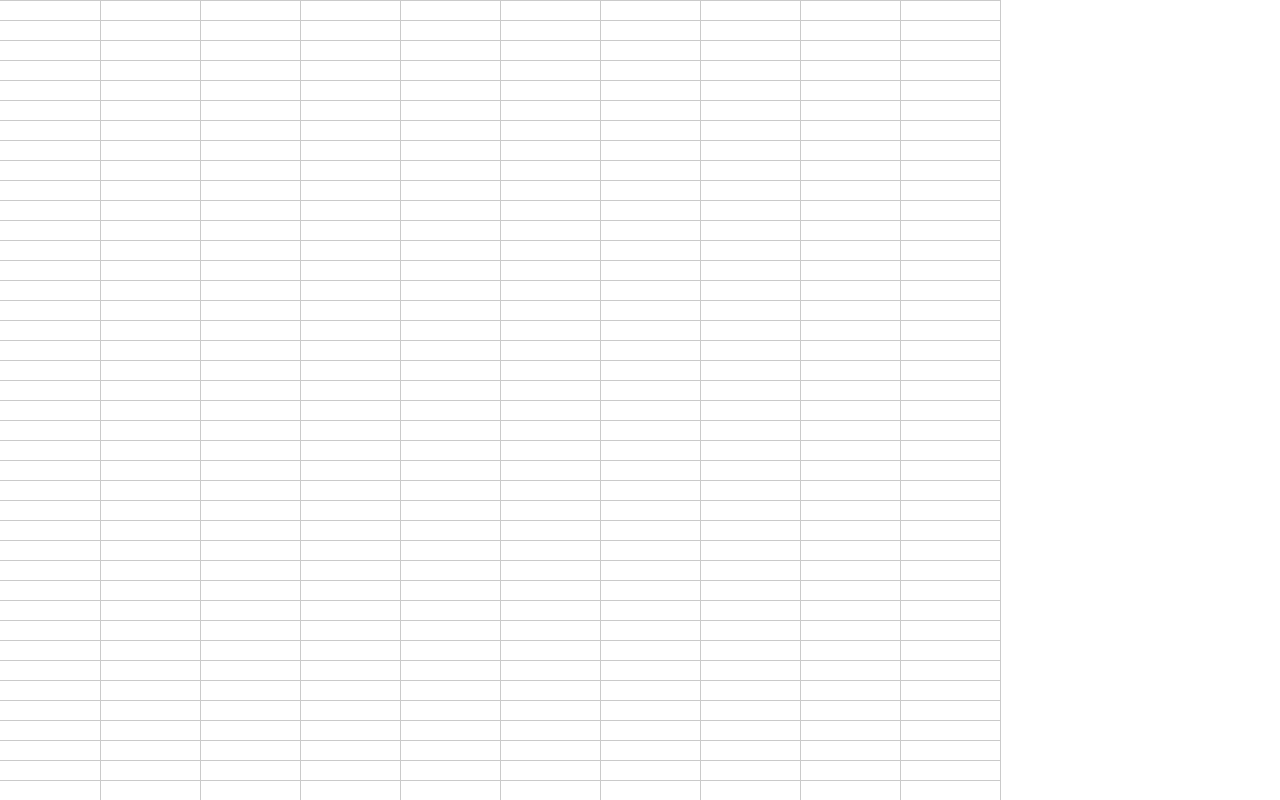
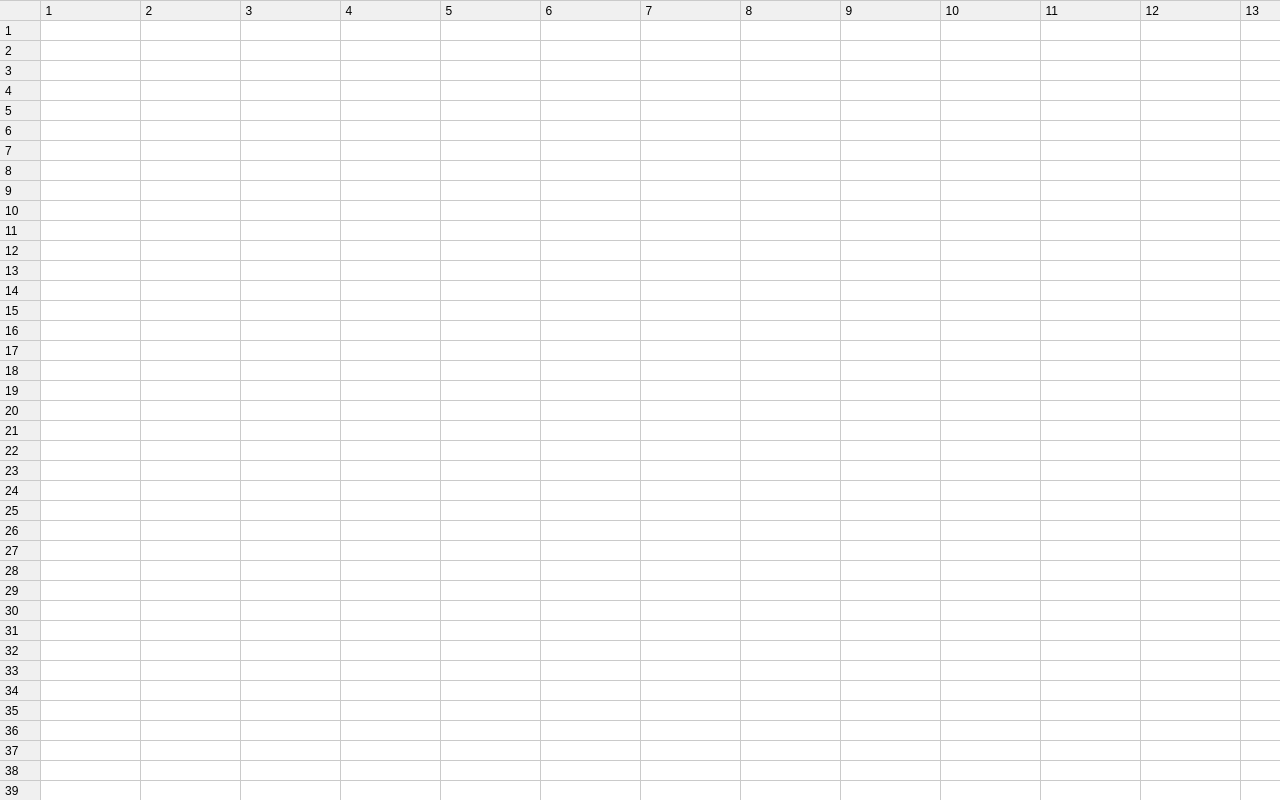
Before and after one commit to mmcdevi1/spreadsheets, a React (Create React App) app in the folder client/: page / in a window 1280 px wide. Shown: the top 800 px of the page. Built offline with nearby package versions, Linux system fonts and the light colour scheme.

Commit message:
basic spreadsheet functionality complete

```diff
--- a/client/src/App.css
+++ b/client/src/App.css
@@ -1,3 +1,7 @@
+body {
+  font-size: 12px;
+}
+
 .App {
   text-align: center;
 }
@@ -33,7 +37,7 @@ td {
   position: relative;
   /*display: inline-block;*/
   box-sizing: border-box;
-  width: 100px;
+  min-width: 100px;
   height: 20px;
   margin: 0;
   padding: 0;
@@ -43,11 +47,20 @@ td {
   overflow: hidden;
   text-overflow: ellipsis;
   white-space: nowrap;
-  cursor: cell
+  cursor: cell;
 }
 
 td.selected {
-  border: 2px solid blue;
+  border: 2px solid #0bc3e2;
+}
+
+td.read-only,
+td.col-read-only {
+  background: #f0f0f0;
+}
+
+td.col-read-only {
+  min-width: 40px;
 }
 
 td span {
@@ -57,6 +70,7 @@ td span {
 td input {
   width: 100%;
   box-sizing: inherit;
+  padding-left: 2px;
 }
 
 table {
@@ -68,3 +82,7 @@ input {
   outline: none;
   border: none;
 }
+
+.table-outer-wrapper {
+  overflow-x: scroll;
+}
--- a/client/src/App.js
+++ b/client/src/App.js
@@ -1,9 +1,18 @@
 import React from 'react';
 import Spreadsheet from './containers/Spreadsheet';
+import { LEFT_KEY, UP_KEY, RIGHT_KEY, DOWN_KEY, SPACE_KEY } from './keys';
 
 import './App.css';
 
 class App extends React.Component {
+  componentDidMount () {
+    window.addEventListener("keydown", function(e) {
+      if([LEFT_KEY, UP_KEY, RIGHT_KEY, DOWN_KEY].includes(e.keyCode)) {
+        e.preventDefault();
+      }
+    }, false);
+  }
+
   render () {
     return (
       <Spreadsheet />
--- a/client/src/components/Cell.js
+++ b/client/src/components/Cell.js
@@ -5,7 +5,21 @@ class Cell extends React.Component {
     super (props)
 
     this.state = {
-      value: ''
+      value: '',
+    }
+  }
+
+  componentDidMount () {
+    if (this.props.column === 0 && this.props.row > 0) {
+      this.setState({
+        value: this.props.row
+      })
+    }
+
+    if (this.props.row === 0 && this.props.column > 0) {
+      this.setState({
+        value: this.props.column
+      })
     }
   }
 
@@ -17,34 +31,76 @@ class Cell extends React.Component {
 
   onEnterKeyPress = (e, row, col) => {
     if (e.charCode === 13) {
-      this.props.editable(row, col)
+      this.props.toggleEditable(row, col)
+      this.props.toggleSelected(row + 1, col)
+    }
+
+    // if (e.charCode === 39) {
+    //   this.props.toggleSelected(row + 1, col)
+    // }
+
+  }
+
+  // test = () => {
+  //   const { row, column, isEditable, toggleSelected, toggleEditable, isSelected } = this.props;
+  //   document.addEventListener('keydown', function (e) {
+  //     if (e.keyCode === 39) {
+  //       console.log(e.keyCode)
+  //       toggleSelected(row, column + 1)
+  //     }
+  //   })
+  // }
+
+  renderCell () {
+    const {
+      row,
+      column,
+      isEditable,
+      isSelected,
+      toggleSelected
+    } = this.props;
+
+    const { value } = this.state;
+
+    switch (isEditable) {
+      case true:
+        return (
+          <input onChange={(e) => this.onChangeEvent(e)} autoFocus type="text" value={value} tabIndex="0" />
+        );
+      default:
+        return (
+          <span>{value}</span>
+        )
     }
   }
 
-  renderCell () {
-    const { row, column, isEditable, editable } = this.props;
-    const { value } = this.state;
-    let cell;
+  selectedClass () {
+    return 'cell' + ( this.props.isSelected ? ' selected' : '' )
+  }
 
-    if (isEditable) {
-      cell = <input onChange={(e) => this.onChangeEvent(e)} autoFocus type="text" value={value} />
-    } else {
-      cell = <span>{value}</span>
-    }
+  editableClass () {
+    return this.selectedClass() + ( this.props.isEditable ? ' editable' : '' )
+  }
 
-    return cell;
+  readOnlyClass (row) {
+    return this.editableClass() + ( row === 0  ? ' read-only' : '' );
+  }
+
+  defineClasses (row, col) {
+    return this.readOnlyClass(row) + ( col === 0  ? ' col-read-only' : '' );
   }
 
   render () {
-    const { row, column, isEditable, editable } = this.props;
+    const { row, column, isEditable, toggleSelected, toggleEditable, isSelected } = this.props;
 
     return (
       <td
-        className={isEditable ? 'selected editing' : ''}
+        className={this.defineClasses(row, column)}
         data-row={row}
         data-column={column}
-        onClick={() => editable(row, column)}
-        onBlur={() => editable(row, column)}
+        onClick={() => toggleSelected(row, column)}
+        onDoubleClick={() => toggleEditable(row, column)}
+        onBlur={() => toggleEditable(row, column)}
         onKeyPress={(e) => this.onEnterKeyPress(e, row, column)}
       >
         {this.renderCell()}
--- a/client/src/components/Row.js
+++ b/client/src/components/Row.js
@@ -4,7 +4,7 @@ import Cell from './Cell';
 class Row extends React.Component {
   renderColumns () {
     const rows = [];
-    const { click, cells, row, blur, editable } = this.props;
+    const { click, cells, row, blur, toggleSelected, toggleEditable } = this.props;
 
     for (let i = 0; i < this.props.columns; i++) {
       rows.push (
@@ -13,7 +13,9 @@ class Row extends React.Component {
           click={click}
           value=""
           isEditable={cells[row][i].isEditable}
-          editable={editable}
+          isSelected={cells[row][i].isSelected}
+          toggleSelected={toggleSelected}
+          toggleEditable={toggleEditable}
           blur={blur}
           row={row}
           column={i}
--- a/client/src/components/Table.js
+++ b/client/src/components/Table.js
@@ -2,11 +2,13 @@ import React from 'react';
 
 const Table = (props) => {
 	return (
-		<table>
-			<tbody>
-				{props.children}
-			</tbody>
-		</table>
+    <div className="table-outer-wrapper">
+  		<table>
+  			<tbody>
+  				{props.children}
+  			</tbody>
+  		</table>
+    </div>
 	)
 }
 
--- a/client/src/containers/Spreadsheet.js
+++ b/client/src/containers/Spreadsheet.js
@@ -7,19 +7,20 @@ class Spreadsheet extends React.Component {
     super(props)
     this.state = {
       rows: 50,
-      columns: 10,
+      columns: 20,
+      selectedCell: null,
       cells: []
     }
   }
 
   componentDidMount () {
-  	const { rows, columns, cells } = this.state;
+    const { rows, columns, cells } = this.state;
 
   	const grid = new Array(rows);
 
 	  for (let i = 0; i < rows; i++) {
 	    grid[i] = Array.from({length: columns}).map(el => {
-	    	return { row: i, value: '', isEditable: false }
+	    	return { row: i, value: '', isEditable: false, isSelected: false }
 	    })
 	  }
 
@@ -28,15 +29,39 @@ class Spreadsheet extends React.Component {
 	  })
   }
 
-  toggleEditable = (rowIndex, colIndex) => {
-    const { cells } = this.state;
+  toggleSelected = (row, col) => {
+    const { cells, selectedCell } = this.state;
     const copy = cells.slice();
 
-    copy[rowIndex][colIndex].isEditable = !copy[rowIndex][colIndex].isEditable;
+    if (selectedCell) {
+      copy[selectedCell[0]][selectedCell[1]].isSelected = false
+    }
+
+    if (row > 0 && col > 0) {
+      copy[row][col].isSelected = true;
+    }
+
+    this.setState({
+      selectedCell: [row, col],
+      cells: copy
+    })
+  }
+
+  toggleEditable = (row, col) => {
+    const { cells, selectedCell } = this.state;
+    const copy = cells.slice();
+
+    if (row > 0 && col > 0) {
+      copy[row][col].isEditable = !copy[row][col].isEditable;
+    }
 
     this.setState({
       cells: copy
     })
+  }
+
+  move = () => {
+    console.log('press')
   }
 
   renderRows () {
@@ -49,7 +74,8 @@ class Spreadsheet extends React.Component {
           columns={columns}
           row={i}
           click={this.editable}
-          editable={this.toggleEditable}
+          toggleSelected={this.toggleSelected}
+          toggleEditable={this.toggleEditable}
           blur={this.toggleEditable}
           cells={this.state.cells}
         />
@@ -58,7 +84,6 @@ class Spreadsheet extends React.Component {
   }
 
   render() {
-    console.log(this.state.cells)
     return (
       <Table>
          { this.renderRows() }
--- /dev/null
+++ b/client/src/keys.js
@@ -0,0 +1,10 @@
+export const TAB_KEY = 9
+export const ENTER_KEY = 13
+export const ESCAPE_KEY = 27
+export const SPACE_KEY = 32
+export const LEFT_KEY = 37
+export const UP_KEY = 38
+export const RIGHT_KEY = 39
+export const DOWN_KEY = 40
+export const DELETE_KEY = 46
+export const BACKSPACE_KEY = 8
```
Also changed, not shown: client/package.json (line endings or trailing spaces).
